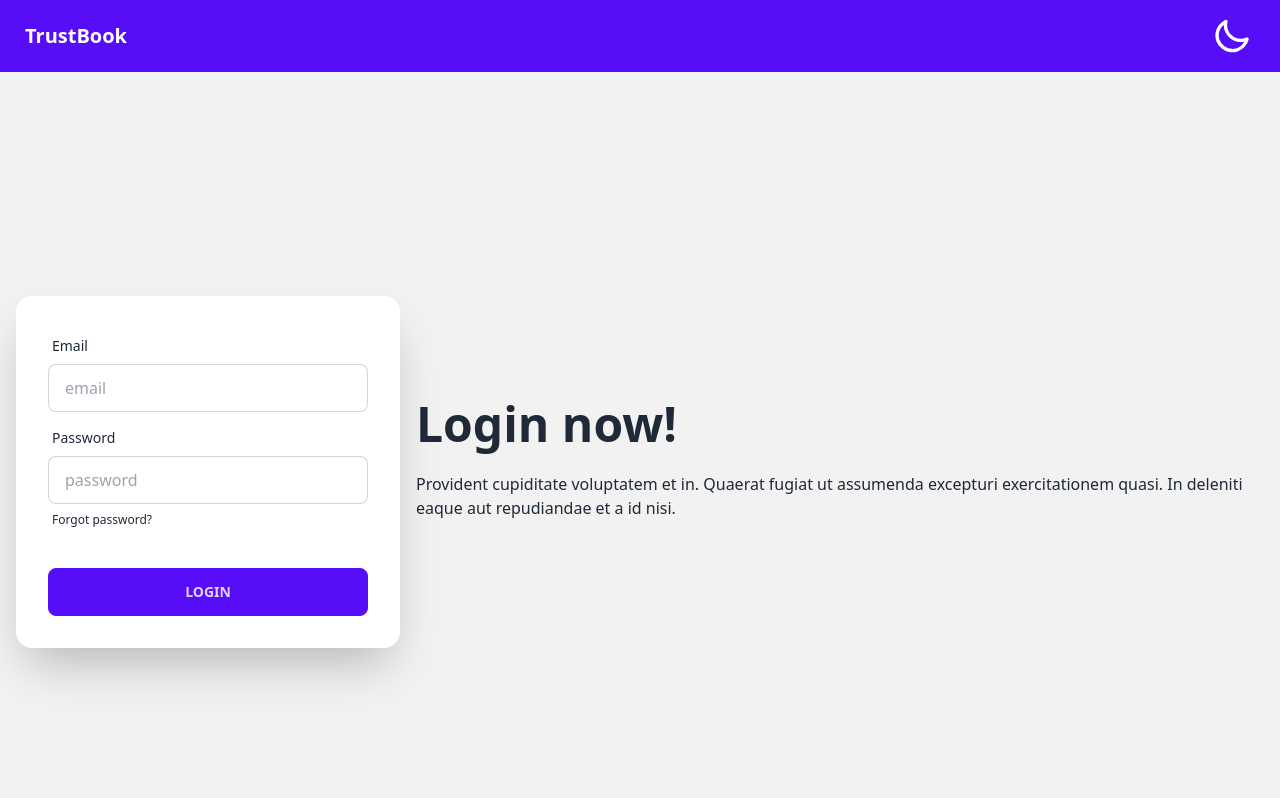
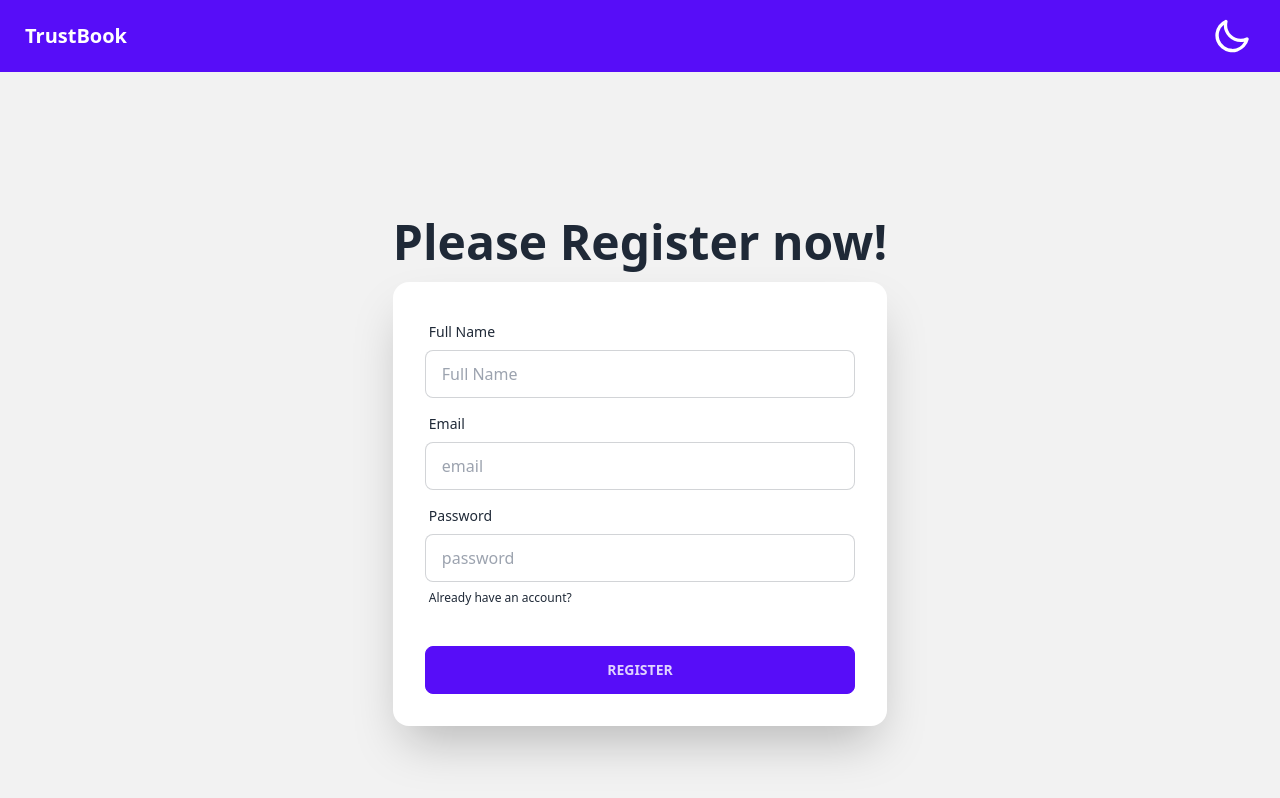
Before and after one commit to tushar-dev001/TrustBook, a React (Vite) app: page / in a window 1280 px wide. Shown: the top 798 px of the page. Built offline with nearby package versions, Linux system fonts and the light colour scheme.

Commit message:
register validation complete

```diff
--- a/package.json
+++ b/package.json
@@ -10,8 +10,10 @@
     "preview": "vite preview"
   },
   "dependencies": {
+    "firebase": "^10.1.0",
     "react": "^18.2.0",
-    "react-dom": "^18.2.0"
+    "react-dom": "^18.2.0",
+    "react-router-dom": "^6.14.2"
   },
   "devDependencies": {
     "@types/react": "^18.2.15",
--- a/src/App.jsx
+++ b/src/App.jsx
@@ -1,12 +1,25 @@
 import React from 'react'
 import Navbar from './Components/Navbar/Navbar'
 import Registration from './Pages/Registration/Registration'
+import { RouterProvider, createBrowserRouter } from 'react-router-dom'
+import Login from './Pages/Login/Login'
+
+const router = createBrowserRouter([
+  {
+    path: '/',
+    element: <Registration/>
+  },
+  {
+    path: '/login',
+    element: <Login/>
+  }
+])
 
 const App = () => {
   return (
     <div>
       <Navbar/>
-      <Registration/>
+      <RouterProvider router={router}/>
     </div>
   )
 }
--- /dev/null
+++ b/src/Pages/Login/Login.jsx
@@ -0,0 +1,51 @@
+import React from 'react'
+import { Link } from 'react-router-dom';
+
+const Login = () => {
+
+    const handleSubmit =(event)=>{
+        console.log(event);
+        event.preventDefault()
+        const form = event.target
+        const name = form.fullName.value
+        const email = form.email.value
+        const password = form.password.value
+        console.log(name, email, password);
+    }
+
+  return (
+    <div className="hero min-h-screen bg-base-200">
+  <div className="hero-content flex-col">
+    <div className="text-center lg:text-left">
+      <h1 className="text-5xl font-bold">Please Login now!</h1>
+
+    </div>
+    <div className="card flex-shrink-0 w-full max-w-2xl shadow-2xl bg-base-100">
+      <form onSubmit={handleSubmit} className="card-body">
+        <div className="form-control">
+          <label className="label">
+            <span className="label-text">Email</span>
+          </label>
+          <input type="text" name='email' placeholder="email" className="input input-bordered" required/>
+        </div>
+        <div className="form-control">
+          <label className="label">
+            <span className="label-text">Password</span>
+          </label>
+          <input type="text" name='password' placeholder="password" className="input input-bordered" required/>
+          <label className="label flex-col">
+            <Link href="#" className="label-text-alt link link-hover">Forgot password?</Link>
+            <Link to="/" className="label-text-alt link link-hover">Don't have an account?</Link>
+          </label>
+        </div>
+        <div className="form-control mt-6">
+          <button type='submit' className="btn btn-primary">Login</button>
+        </div>
+      </form>
+    </div>
+  </div>
+</div>
+  )
+}
+
+export default Login
--- a/src/Pages/Registration/Registration.jsx
+++ b/src/Pages/Registration/Registration.jsx
@@ -1,38 +1,111 @@
-import React from 'react'
+import React, { useState } from "react";
+import { getAuth, createUserWithEmailAndPassword } from "firebase/auth";
+import { Link } from "react-router-dom";
+import app from "../../firebase/firebase.config";
+
+const auth = getAuth(app);
 
 const Registration = () => {
+    const [error, setError] = useState()
+
+  const handleSubmit = (event) => {
+
+    if(!name){
+        setError('Full Name Requried')
+    }
+
+    console.log(event);
+    event.preventDefault();
+    const form = event.target;
+    const name = form.fullName.value;
+    const email = form.email.value;
+    const password = form.password.value;
+    console.log(name, email, password);
+    // form.reset()
+
+    if(!/(?=.*[0-9])/.test(password)){
+        setError('Please add one number')
+        return
+    }
+    if(!/(?=.*[!@#$%^&*])/.test(password)){
+        setError('Please add at least one special character')
+        return
+    }
+    if(password.length < 6){
+        setError('Please should be al least 6 character')
+        return
+    }
+    setError('')
+
+    createUserWithEmailAndPassword(auth, email, password)
+      .then((user) => {
+        console.log(user);
+      })
+      .catch((error) => {
+        console.error('error',error);
+      });
+  };
+
   return (
     <div className="hero min-h-screen bg-base-200">
-  <div className="hero-content flex-col lg:flex-row-reverse">
+      <div className="hero-content flex-col">
         <div className="text-center lg:text-left">
-      <h1 className="text-5xl font-bold">Login now!</h1>
-      <p className="py-6">Provident cupiditate voluptatem et in. Quaerat fugiat ut assumenda excepturi exercitationem quasi. In deleniti eaque aut repudiandae et a id nisi.</p>
+          <h1 className="text-5xl font-bold">Please Register now!</h1>
         </div>
-    <div className="card flex-shrink-0 w-full max-w-sm shadow-2xl bg-base-100">
-      <div className="card-body">
+        <div className="card flex-shrink-0 w-full max-w-2xl shadow-2xl bg-base-100">
+          <form onSubmit={handleSubmit} className="card-body">
+            <div className="form-control">
+              <label className="label">
+                <span className="label-text">Full Name</span>
+              </label>
+              <input
+                type="text"
+                name="fullName"
+                placeholder="Full Name"
+                className="input input-bordered"
+                required
+              />
+            </div>
             <div className="form-control">
               <label className="label">
                 <span className="label-text">Email</span>
               </label>
-          <input type="text" placeholder="email" className="input input-bordered" />
+              <input
+                type="text"
+                name="email"
+                placeholder="email"
+                className="input input-bordered"
+                required
+              />
             </div>
             <div className="form-control">
               <label className="label">
                 <span className="label-text">Password</span>
               </label>
-          <input type="text" placeholder="password" className="input input-bordered" />
+              <input
+                type="text"
+                name="password"
+                placeholder="password"
+                className="input input-bordered"
+                required
+              />
+              <p className="text-danger">{error}</p>
               <label className="label">
-            <a href="#" className="label-text-alt link link-hover">Forgot password?</a>
+                <Link to="/login" className="label-text-alt link link-hover">
+                  Already have an account?
+                </Link>
               </label>
             </div>
             <div className="form-control mt-6">
-          <button className="btn btn-primary">Login</button>
+              <button type="submit" className="btn btn-primary">
+                Register
+              </button>
+            </div>
+          </form>
         </div>
       </div>
     </div>
-  </div>
-</div>
-  )
-}
+  );
+};
 
-export default Registration
+export default Registration;
--- /dev/null
+++ b/src/firebase/firebase.config.js
@@ -0,0 +1,19 @@
+// Import the functions you need from the SDKs you need
+import { initializeApp } from "firebase/app";
+// TODO: Add SDKs for Firebase products that you want to use
+// https://firebase.google.com/docs/web/setup#available-libraries
+
+// Your web app's Firebase configuration
+const firebaseConfig = {
+  apiKey: "AIzaSyBULZSnZUtD8ByiBcDhy_WXAoZcbZwh5N4",
+  authDomain: "trustbook-12d42.firebaseapp.com",
+  projectId: "trustbook-12d42",
+  storageBucket: "trustbook-12d42.appspot.com",
+  messagingSenderId: "784466792469",
+  appId: "1:784466792469:web:8546c29591c2f8f0447e1c"
+};
+
+// Initialize Firebase
+const app = initializeApp(firebaseConfig);
+
+export default app
```
Also changed, not shown: 1 other file (tests, documents, lock files or other folders). Lines whose indentation alone changed are shown as unchanged.
